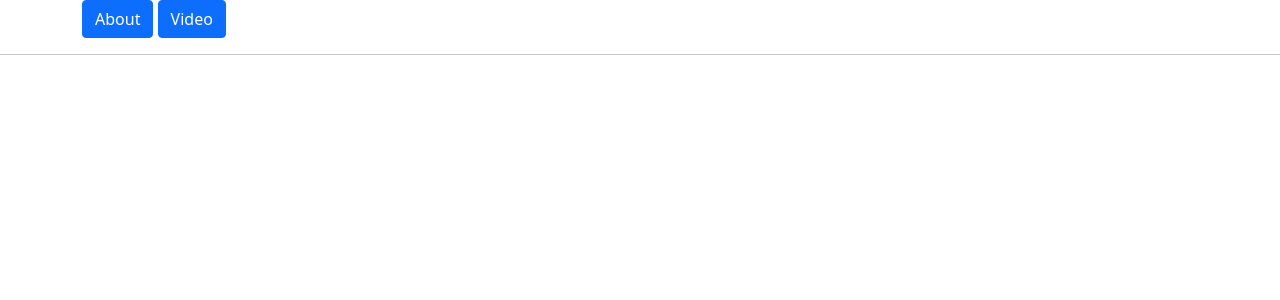
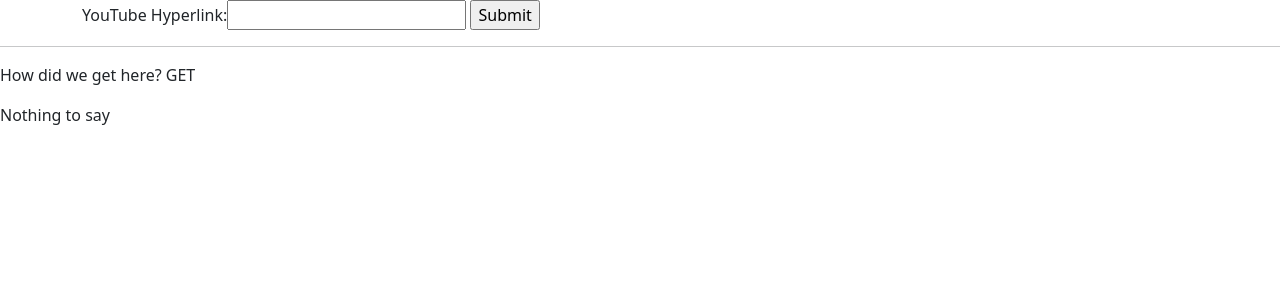
Before and after one commit to AndrewParker770/Automatic-Videography-of-Audio-Tracks-of-Songs, a Django app: page / in a window 1280 px wide. Shown: the part 56-356 px from the top of the page. Run offline with Django 3.2, Linux system fonts and the light colour scheme.

Commit message:
Integrated python components into django project

```diff
--- a/Source/helperFunctions.py
+++ /dev/null
@@ -1,6 +0,0 @@
-import sys
-
-def getID(youtubeLink):
-    index = youtubeLink.find('=')
-    videoID = youtubeLink[index+1:]
-    return videoID
--- a/Source/lyrics.py
+++ b/django_videography_project/Source/lyrics.py
@@ -9,6 +9,6 @@
     genius = Genius(ACCESS_TOKEN)
     artist = genius.search_artist(artist_name, max_songs=3, sort="title")
 
-    song = artist.song("Raar")
+    song = artist.song("")
 
-    print(song.lyrics)
+    print(song)
--- /dev/null
+++ b/django_videography_project/Source/test.py
@@ -0,0 +1,5 @@
+import sys
+import os
+
+def testFunction(youtubeLink):
+    return 'The input text was: ' + youtubeLink
--- a/django_videography_project/django_videography_project/urls.py
+++ b/django_videography_project/django_videography_project/urls.py
@@ -5,8 +5,7 @@
 urlpatterns = [
     path('', views.index, name='index'),
     path('videography/', include('videography.urls')),
-    path('about/', include('videography.urls')),
-    path('video/', include('videography.urls')),
+    path('about/', include('videography.urls'), name='about'),
+    path('video/', include('videography.urls'), name='video'),
     path('admin/', admin.site.urls)
-
 ]
--- a/django_videography_project/templates/videography/index.html
+++ b/django_videography_project/templates/videography/index.html
@@ -1,9 +1,40 @@
 {% extends 'videography/main.html' %}
 
 {% block content %}
-    <div class="container">
-        <a class="btn btn-primary" href='/videography/about/' role="button">About</a>
-        <a class="btn btn-primary" href='/videography/video/' role="button">Video</a>
+
+    <div id='spinner1' class="justify-content-center text-primary no-display">
+        <h3 class='text-dark'> Compiling Video...</h3>
+        <div class="spinner-border" role="status">
+            <span class="visually-hidden">Loading...</span>
+        </div>
     </div>
-    <hr>
+
+    <div id='index-body'>
+        {% if form != None %}
+        <div class="container">
+            <form action="/videography/" method="post">
+                {% csrf_token %}
+                {{ form }}
+                <input type="submit" value="Submit" id='button1'>
+            </form>
+        </div>
+        {% endif %}
+        <hr>
+        <p> How did we get here? {{method}}</p>
+        <p> {% if status != None %} {{status}} {% else %} Nothing to say {% endif %}</p>
+    </div>
+
+    <script>
+
+        const spinner = document.getElementById('spinner1')
+        const navigationBar = document.getElementById('nav')
+        const index = document.getElementById('index-body')
+
+        $('#button1').on('click', function () {
+            index.classList.add('no-display')
+            navigationBar.classList.add('no-display')
+            spinner.classList.add('d-flex')
+        })
+    </script>
+
 {% endblock content %}
--- a/django_videography_project/templates/videography/main.html
+++ b/django_videography_project/templates/videography/main.html
@@ -4,15 +4,21 @@
         <meta charset="utf-8">
         <meta name="viewport" content="width=device-width, initial-scale=1">
 
+        <script src="https://ajax.googleapis.com/ajax/libs/jquery/3.5.1/jquery.min.js"></script>
         <link href="https://cdn.jsdelivr.net/npm/bootstrap@5.1.3/dist/css/bootstrap.min.css" rel="stylesheet" integrity="sha384-1BmE4kWBq78iYhFldvKuhfTAU6auU8tT94WrHftjDbrCEXSU1oBoqyl2QvZ6jIW3" crossorigin="anonymous">
+        <title>Videography</title>
 
-        <title>Videography</title>
+        <style>
+          .no-display{
+            display:none;
+          }
+        </style>
     </head>
     <body>
 
         <script src="https://cdn.jsdelivr.net/npm/bootstrap@5.1.3/dist/js/bootstrap.bundle.min.js" integrity="sha384-ka7Sk0Gln4gmtz2MlQnikT1wXgYsOg+OMhuP+IlRH9sENBO0LRn5q+8nbTov4+1p" crossorigin="anonymous"></script>
 
-        <nav class="navbar navbar-expand-lg navbar-light bg-light">
+        <nav id='nav' class="navbar navbar-expand-lg navbar-light bg-light">
             <div class="container-fluid">
               <a class="navbar-brand" href="/videography/">Automatic Videography</a>
               <button class="navbar-toggler" type="button" data-bs-toggle="collapse" data-bs-target="#navbarSupportedContent" aria-controls="navbarSupportedContent" aria-expanded="false" aria-label="Toggle navigation">
--- /dev/null
+++ b/django_videography_project/videography/forms.py
@@ -0,0 +1,4 @@
+from django import forms
+
+class LinkForm(forms.Form):
+    link = forms.CharField(label='YouTube Hyperlink:', max_length=100)
--- a/django_videography_project/videography/views.py
+++ b/django_videography_project/videography/views.py
@@ -1,9 +1,20 @@
 from django.shortcuts import render
 from django.http import HttpResponse
 
+from Source.audioStripper import stripAudio
+from .forms import LinkForm
+
 def index(request):
-    context_dict = {'currentpage': 'index'}
-    return render(request, 'videography/index.html', context=context_dict)
+    if request.method == 'POST':
+        form = LinkForm(request.POST)
+        if form.is_valid():
+            result = stripAudio(form.cleaned_data['link'])
+            context_dict = {'currentpage': 'index', 'method': 'POST', 'status': 'done', 'result': result}
+            return HttpResponse(result)
+    else:
+        form = LinkForm()
+        context_dict = {'currentpage': 'index', 'method': 'GET', 'form': form}
+        return render(request, 'videography/index.html', context=context_dict)
 
 
 def about(request):
```
Also changed, not shown: Source/audioStripper.py (deleted, +0 -23 lines), django_videography_project/Source/audioStripper.py (added, +41 -0 lines), django_videography_project/Source/audioTranscriber.py (renamed from Source/audioTranscriber.py), django_videography_project/Source/beatExtractor.py (renamed from Source/beatExtractor.py), django_videography_project/Source/captionExtractor.py (renamed from Source/captionExtractor.py), django_videography_project/Source/imageSearch.py (renamed from Source/imageSearch.py), 2 other files.
